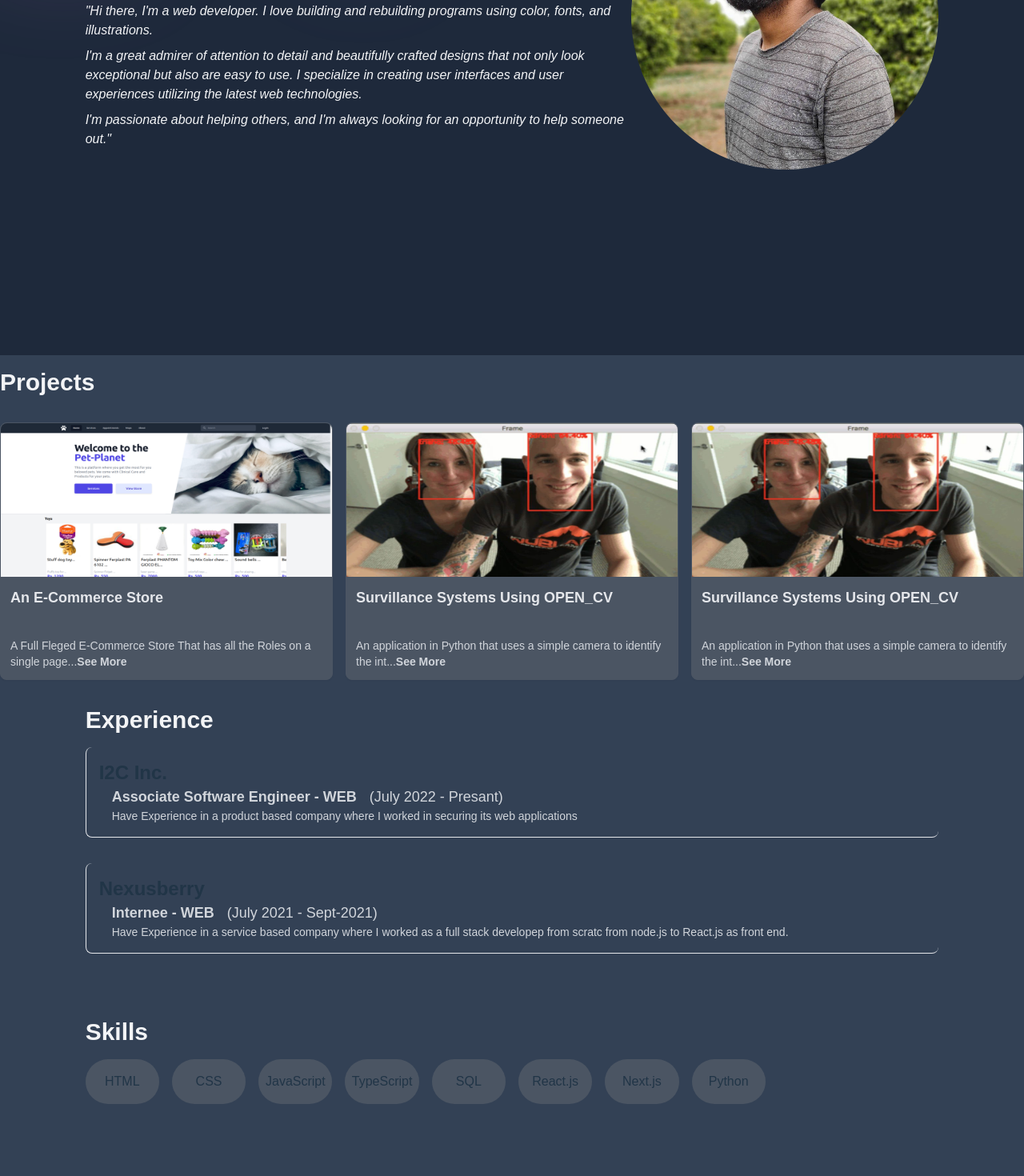
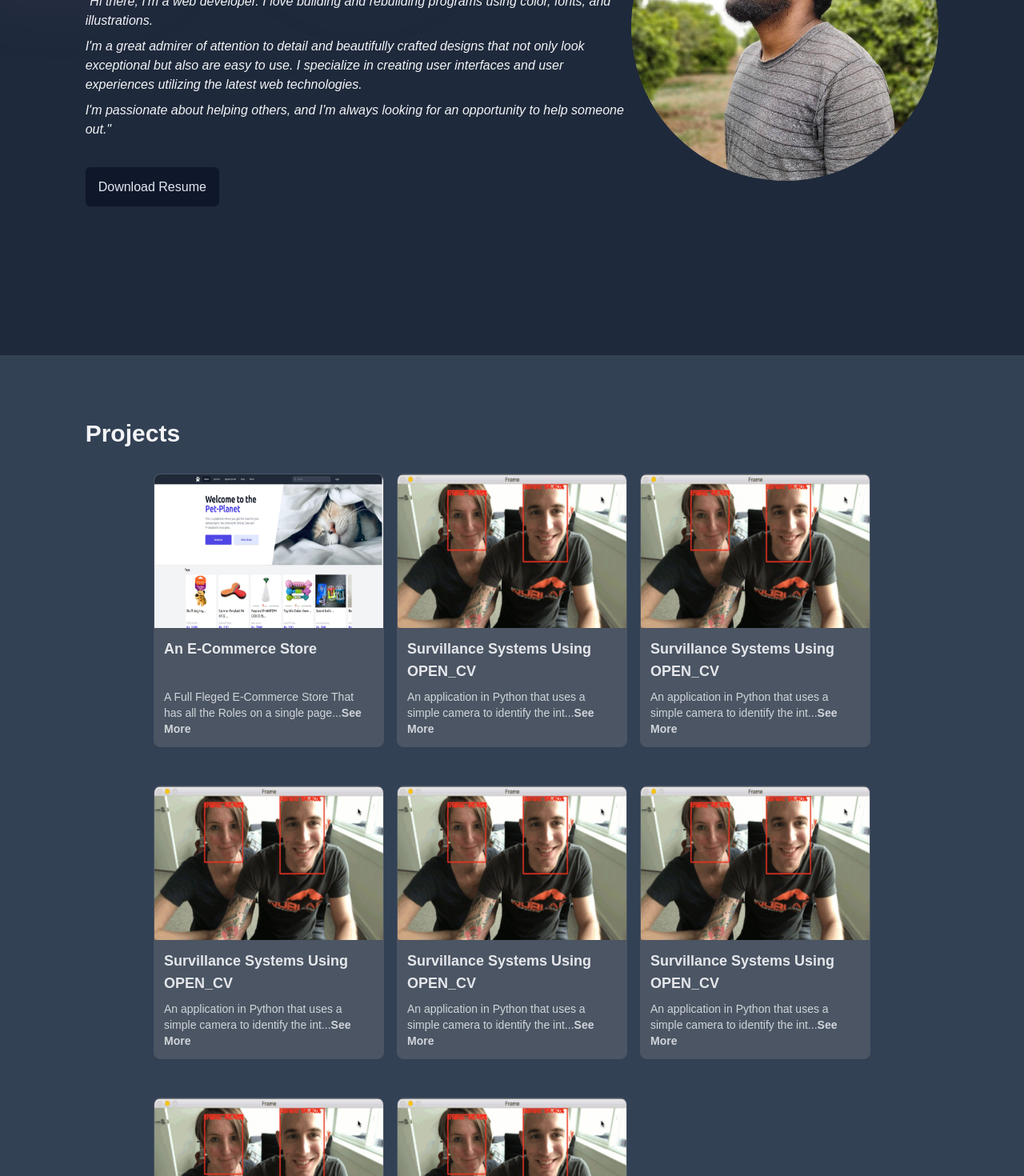
Before and after one commit to sarkaaar/port_folio, a React (Vite) app: page / in a window 1280 px wide. Shown: the part 420-1890 px from the top of the page at 80% size. Built offline with nearby package versions, Linux system fonts and the light colour scheme.

Commit message:
adjustments

```diff
--- a/index.html
+++ b/index.html
@@ -4,7 +4,7 @@
     <meta charset="UTF-8" />
     <link rel="icon" type="image/svg+xml" href="/vite.svg" />
     <meta name="viewport" content="width=device-width, initial-scale=1.0" />
-    <title>Vite + React</title>
+    <title>Abdul Wali</title>
   </head>
   <body>
     <div id="root"></div>
--- a/package.json
+++ b/package.json
@@ -9,7 +9,7 @@
     "preview": "vite preview"
   },
   "dependencies": {
-    "@headlessui/react": "^1.7.2",
+    "@headlessui/react": "^1.7.16",
     "@heroicons/react": "^2.0.11",
     "react": "^18.2.0",
     "react-dom": "^18.2.0"
--- a/src/components/About.jsx
+++ b/src/components/About.jsx
@@ -1,15 +1,19 @@
 import image from "../assets/image.png";
+import resume from "../assets/Abdul_Wali_Resume.pdf";
 
 export default function About() {
   return (
-
-    <div className="flex justify-center h-full pb-12 sm:h-screen bg-slate-800">
-      {/* <div className=""> */}
+    <section
+      id="home"
+      className="flex justify-center h-full pt-12 pb-12 sm:h-screen bg-slate-800"
+    >
       <div className="flex justify-center items-center">
         <div className=" lg:flex max-w-7xl w-10/12">
-            <div className="m-auto pt-12 sm:pt-0">
+          <div className="m-auto pt-12 sm:pt-0 pb-12 lg:pb-0">
             <h1 className="text-3xl sm:text-8xl font-bold">Abdul Wali</h1>
-              <h1 className="text-2xl sm:text-3xl text-gray-300 mb-4">Software Engineer</h1>
+            <h1 className="text-2xl sm:text-3xl text-gray-300 mb-4">
+              Software Engineer
+            </h1>
             <div>
               <p className="text-gray-100 mb-2 italic">
                 "Hi there, I'm a web developer. I love building and rebuilding
@@ -23,20 +27,28 @@ export default function About() {
                 experiences utilizing the latest web technologies.
               </p>
 
-                <p className="text-gray-100 italic">
+              <p className="text-gray-100 italic pb-12">
                 I'm passionate about helping others, and I'm always looking for
                 an opportunity to help someone out."
               </p>
+              <a
+                href={resume}
+                download="Abdul Wali Resume"
+                target="_blank"
+                rel="noreferrer"
+                className=" text-slate-200 bg-slate-900 p-4 rounded-md mt-12 hover:text-slate-100  hover:bg-slate-500"
+              >
+                Download Resume
+              </a>
             </div>
           </div>
           <div className="flex justify-center">
             <div className="md:w-96">
               <img src={image} className=" rounded-full block md:w-fit" />
-              </div></div>
-          </div>
-        {/* </div> */}
-
             </div>
           </div>
+        </div>
+      </div>
+    </section>
   );
 }
--- a/src/components/Education.jsx
+++ b/src/components/Education.jsx
@@ -17,7 +17,7 @@ export default function Education() {
     }]
 
     return (
-        <div className="flex justify-center mt-16">
+        <section id="education" className="flex justify-center pt-16">
             <div className=" max-w-7xl w-10/12">
                 <h2 className="py-4 font-bold text-3xl text-gray-100">Education</h2>
                 <div className="">
@@ -36,6 +36,6 @@ export default function Education() {
 
                 </div>
             </div>
-        </div>
+        </section>
     )
 }
--- a/src/components/Experience.jsx
+++ b/src/components/Experience.jsx
@@ -14,7 +14,7 @@ export default function Experience() {
     }]
 
     return (
-        <div className="flex justify-center">
+        <section id="experience" className="flex justify-center pt-16">
             <div className=" max-w-7xl w-10/12">
                 <h2 className="py-4 font-bold text-3xl text-gray-100">Experience</h2>
                 <div className="">
@@ -36,6 +36,6 @@ export default function Experience() {
 
                 </div>
             </div>
-        </div>
+        </section>
     )
 }
--- a/src/components/Header.jsx
+++ b/src/components/Header.jsx
@@ -4,9 +4,9 @@ import { Bars3Icon, BellIcon, XMarkIcon } from '@heroicons/react/24/outline'
 
 const navigation = [
 
-  { name: 'Abdul_Wali', href: '#', current: false },
-  { name: 'Projects', href: '#', current: false },
-  { name: 'Contact_Us', href: '#', current: false },
+  { name: 'Abdul_Wali', href: '#home', current: false },
+  { name: 'Projects', href: '#projects', current: false },
+  { name: 'Contact_Us', href: '#contactUs', current: false },
 ]
 
 function classNames(...classes) {
--- /dev/null
+++ b/src/components/Modal.jsx
@@ -0,0 +1,83 @@
+import { Dialog, Transition } from '@headlessui/react'
+import { Fragment, useState } from 'react'
+
+export default function Modal(obj, is_Open) {
+  let [isOpen, setIsOpen] = useState(true)
+
+  function closeModal() {
+    setIsOpen(false)
+  }
+
+  function openModal() {
+    setIsOpen(true)
+  }
+
+  return (
+    <>
+      <div className="fixed inset-0 flex items-center justify-center">
+        <button
+          type="button"
+          onClick={openModal}
+          className="rounded-md bg-black bg-opacity-20 px-4 py-2 text-sm font-medium text-white hover:bg-opacity-30 focus:outline-none focus-visible:ring-2 focus-visible:ring-white focus-visible:ring-opacity-75"
+        >
+          Open dialog
+        </button>
+      </div>
+
+      <Transition appear show={obj} as={Fragment}>
+        <Dialog as="div" className="relative z-10" onClose={closeModal}>
+          <Transition.Child
+            as={Fragment}
+            enter="ease-out duration-300"
+            enterFrom="opacity-0"
+            enterTo="opacity-100"
+            leave="ease-in duration-200"
+            leaveFrom="opacity-100"
+            leaveTo="opacity-0"
+          >
+            <div className="fixed inset-0 bg-black bg-opacity-25" />
+          </Transition.Child>
+
+          <div className="fixed inset-0 overflow-y-auto">
+            <div className="flex min-h-full items-center justify-center p-4 text-center">
+              <Transition.Child
+                as={Fragment}
+                enter="ease-out duration-300"
+                enterFrom="opacity-0 scale-95"
+                enterTo="opacity-100 scale-100"
+                leave="ease-in duration-200"
+                leaveFrom="opacity-100 scale-100"
+                leaveTo="opacity-0 scale-95"
+              >
+                <Dialog.Panel className="w-full max-w-md transform overflow-hidden rounded-2xl bg-white p-6 text-left align-middle shadow-xl transition-all">
+                  <Dialog.Title
+                    as="h3"
+                    className="text-lg font-medium leading-6 text-gray-900"
+                  >
+                    Payment successful
+                  </Dialog.Title>
+                  <div className="mt-2">
+                    <p className="text-sm text-gray-500">
+                      Your payment has been successfully submitted. We’ve sent
+                      you an email with all of the details of your order.
+                    </p>
+                  </div>
+
+                  <div className="mt-4">
+                    <button
+                      type="button"
+                      className="inline-flex justify-center rounded-md border border-transparent bg-blue-100 px-4 py-2 text-sm font-medium text-blue-900 hover:bg-blue-200 focus:outline-none focus-visible:ring-2 focus-visible:ring-blue-500 focus-visible:ring-offset-2"
+                      onClick={closeModal}
+                    >
+                      Got it, thanks!
+                    </button>
+                  </div>
+                </Dialog.Panel>
+              </Transition.Child>
+            </div>
+          </div>
+        </Dialog>
+      </Transition>
+    </>
+  )
+}
--- a/src/components/Projects.jsx
+++ b/src/components/Projects.jsx
@@ -1,3 +1,6 @@
+import { render } from "react-dom";
+import Modal from "./Modal";
+
 export default function Projects() {
   const projects = [
     {
@@ -18,15 +21,53 @@ export default function Projects() {
       description:
         "An application in Python that uses a simple camera to identify the intruder into the frame, it stores all the images at once in the begining of the excecuetion of the known faces and then matches that with th e face on the current frame and when an unknown person enters the frame the system captures the images of that intruder and will save in the local Storage",
     },
+    {
+      image: "src/assets/projects/open_cv.jpg",
+      name: "Survillance Systems Using OPEN_CV",
+      description:
+        "An application in Python that uses a simple camera to identify the intruder into the frame, it stores all the images at once in the begining of the excecuetion of the known faces and then matches that with th e face on the current frame and when an unknown person enters the frame the system captures the images of that intruder and will save in the local Storage",
+    },
+    {
+      image: "src/assets/projects/open_cv.jpg",
+      name: "Survillance Systems Using OPEN_CV",
+      description:
+        "An application in Python that uses a simple camera to identify the intruder into the frame, it stores all the images at once in the begining of the excecuetion of the known faces and then matches that with th e face on the current frame and when an unknown person enters the frame the system captures the images of that intruder and will save in the local Storage",
+    },
+    {
+      image: "src/assets/projects/open_cv.jpg",
+      name: "Survillance Systems Using OPEN_CV",
+      description:
+        "An application in Python that uses a simple camera to identify the intruder into the frame, it stores all the images at once in the begining of the excecuetion of the known faces and then matches that with th e face on the current frame and when an unknown person enters the frame the system captures the images of that intruder and will save in the local Storage",
+    },
+    {
+      image: "src/assets/projects/open_cv.jpg",
+      name: "Survillance Systems Using OPEN_CV",
+      description:
+        "An application in Python that uses a simple camera to identify the intruder into the frame, it stores all the images at once in the begining of the excecuetion of the known faces and then matches that with th e face on the current frame and when an unknown person enters the frame the system captures the images of that intruder and will save in the local Storage",
+    },
+    {
+      image: "src/assets/projects/open_cv.jpg",
+      name: "Survillance Systems Using OPEN_CV",
+      description:
+        "An application in Python that uses a simple camera to identify the intruder into the frame, it stores all the images at once in the begining of the excecuetion of the known faces and then matches that with th e face on the current frame and when an unknown person enters the frame the system captures the images of that intruder and will save in the local Storage",
+    },
   ];
+
+  const openModal = (obj) => {
+    // console.log(obj);
+    return(<><Modal obj={true} />
+    <>Hello World</></>)
+  };
   return (
-    <div className="flex justify-center">
-      <div className="max-w-7xl w-full">
+    <section id="projects" className="flex justify-center pt-16">
+      <div className="max-w-7xl w-10/12">
         <div>
           <h2 className="py-4 font-bold text-3xl text-gray-100">Projects</h2>
-          <div className="flex gap-4 items-center flex-col sm:flex-row sm:justify-center">
-            {projects.map((project, index) => (
-              <div className=" my-4 border-gray-600 border shadow-sm bg-gray-600  hover:shadow-2xl w-10/12 rounded-lg">
+          {/* <div className="flex gap-4 items-center flex-col sm:flex-row sm:justify-center"> */}
+          <div className="flex justify-center">
+            <div className="sm:grid grid-cols-1 sm:justify-center md:grid-cols-2 xl:grid-cols-3 2xl:grid-cols-4 gap-4">
+              {projects.map((project) => (
+                <div className=" my-4 border-gray-600 border shadow-sm bg-gray-600  hover:shadow-2xl w-10/12 sm:w-72 m-auto rounded-lg">
                   <img
                     src={project?.image}
                     className=" h-48 w-full rounded-t-lg overflow-auto"
@@ -37,7 +78,7 @@ export default function Projects() {
                     </h3>
                     <h4 className="text-gray-300 text-sm">
                       {project?.description.slice(0, 70) + "..."}
-                    <span className="font-bold text-sm hover:text-indigo-600">
+                      <span className="font-bold text-sm hover:text-indigo-600" onClick={()=>{openModal(project)}}>
                         See More
                       </span>
                     </h4>
@@ -48,5 +89,6 @@ export default function Projects() {
           </div>
         </div>
       </div>
+    </section>
   );
 }
--- a/src/components/Skills.jsx
+++ b/src/components/Skills.jsx
@@ -2,11 +2,11 @@ export default function Skills() {
     const skills = ['HTML', 'CSS', 'JavaScript', 'TypeScript', 'SQL', 'React.js', 'Next.js', 'Python'];
     return (
         <div className="flex justify-center">
-            <div className="py-16  max-w-7xl w-10/12">
+            <div className="pt-16  max-w-7xl w-10/12">
                 <div>
                     <h2 className="py-4 font-bold text-3xl text-gray-100">Skills</h2>
-                    <div className="">
-                        <div className="justify-center grid grid-cols-2 sm:grid-cols-4 sm:justify-center md:grid-cols-6 lg:grid-cols-8 xl:grid-cols-10 gap-4">
+                    <div className="flex justify-center">
+                        <div className="justify-center sm:w-11/12 grid grid-cols-2 sm:grid-cols-4 sm:justify-center md:grid-cols-6 lg:grid-cols-8 gap-4">
                             {skills.map((obj, index) => {
                                 return (<h3 className="flex justify-center bg-gray-600 p-4 rounded-full hover:bg-gray-500">{obj}</h3>)
                             })}
```
Also changed, not shown: src/components/ContactUs.jsx (+12 -3 lines), 2 other files (tests, documents, lock files or other folders). Lines whose indentation alone changed are shown as unchanged.
